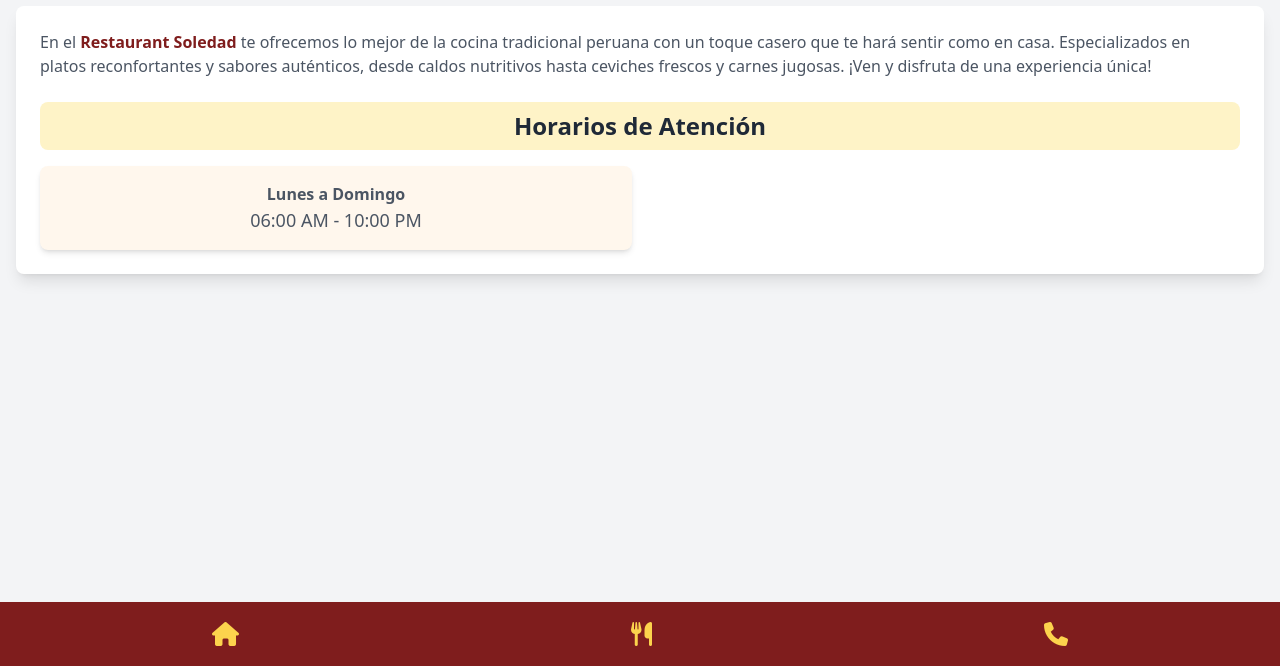
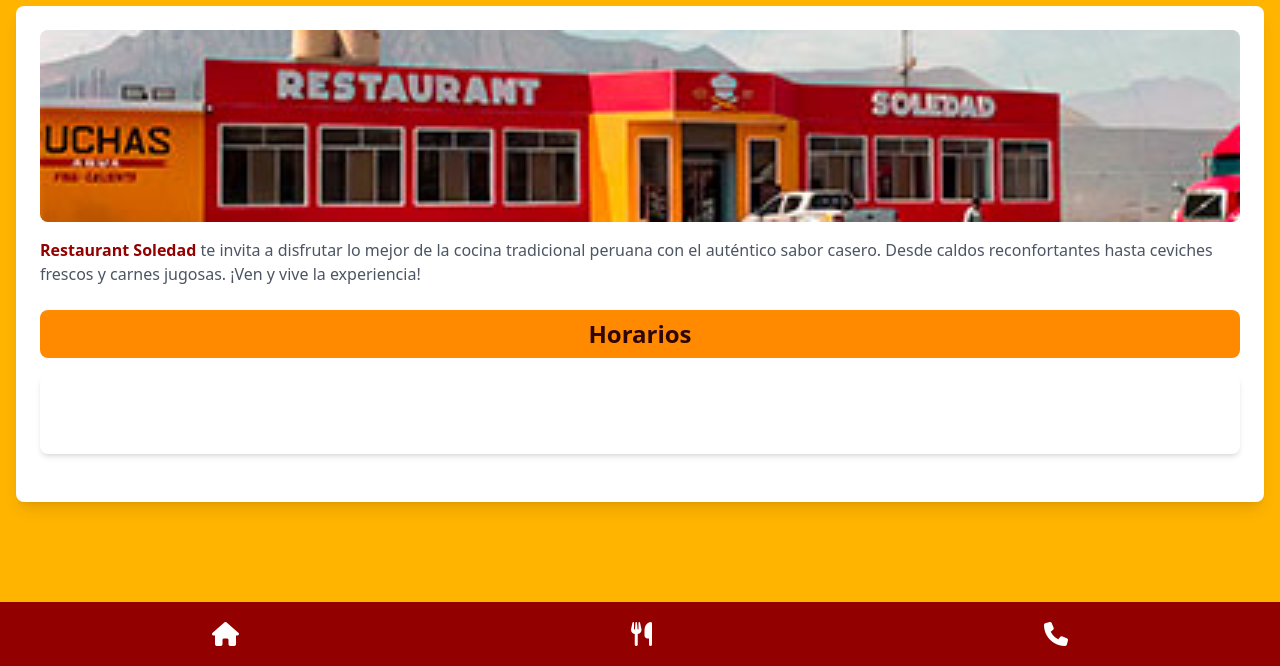
Before and after one commit to Manguitopmd/carta_plan_basico, a plain HTML site: page index.html in a window 1280 px wide. Shown: the part 134-800 px from the top of the page. Drawn offline with nearby package versions, Linux system fonts and the light colour scheme.

Commit message:
Add files via upload

```diff
--- a/inicio.html
+++ b/inicio.html
@@ -1,13 +1,12 @@
 <section id="inicio" class="p-4">
-    <h2 class="text-3xl font-bold mb-6 text-center">Bienvenido</h2>
+    <h2 class="text-3xl font-bold mb-6 text-center">Bienvenidos a Restaurant Soledad</h2>
     <div class="card-bg rounded-lg shadow-lg p-6 animate-slide-up">
-        <p class="mb-4">En el <span class="font-bold" style="color: var(--header-bg);">Restaurant Soledad</span> te ofrecemos lo mejor de la cocina tradicional peruana con un toque casero que te hará sentir como en casa. Especializados en platos reconfortantes y sabores auténticos, desde caldos nutritivos hasta ceviches frescos y carnes jugosas. ¡Ven y disfruta de una experiencia única!</p>
-        <h3 class="text-2xl font-semibold mt-6 mb-4 text-center highlight-bg p-2 rounded-lg">Horarios de Atención</h3>
-        <div class="grid grid-cols-1 sm:grid-cols-2 gap-4 text-center">
-            <div class="bg-orange-50 p-4 rounded-lg shadow-md">
-                <p class="font-bold">Lunes a Domingo</p>
-                <p class="text-lg">06:00 AM - 10:00 PM</p>
-            </div>
+        <img src="assets/local.jpg" alt="Restaurante Soledad" class="w-full h-48 object-cover rounded-lg mb-4">
+        <p class="mb-4"><span class="font-bold" style="color: var(--header-bg);">Restaurant Soledad</span> te invita a disfrutar lo mejor de la cocina tradicional peruana con el auténtico sabor casero. Desde caldos reconfortantes hasta ceviches frescos y carnes jugosas. ¡Ven y vive la experiencia!</p>
+        <h3 class="text-2xl font-semibold mt-6 mb-4 text-center highlight-bg p-2 rounded-lg">Horarios</h3>
+        <div class="button2-bg p-4 rounded-lg shadow-md text-center mb-6">
+            <p class="text-accent">Lunes a Domingo</p>
+            <p class="text-accent">06:00 AM - 10:00 PM</p>
         </div>
     </div>
 </section>
--- a/styles.css
+++ b/styles.css
@@ -1,19 +1,19 @@
 /* Variables de color personalizables */
 :root {
-    --primary-bg: #f3f4f6; /* Fondo principal (bg-gray-100) */
-    --header-bg: #7f1d1d; /* Fondo del header y footer (bg-red-900) */
-    --text-primary: #1f2937; /* Texto principal (text-gray-800) */
+    --primary-bg: #FFB400; /* Fondo principal (bg-gray-100) */
+    --secundary-bg: #900000; /* Fondo principal (bg-red-100) */
+    --header-bg: #930000; /* Fondo del header y footer (bg-red-900) */
+    --text-primary: #2E0606; /* Texto principal (text-gray-800) */
     --text-secondary: #4b5563; /* Texto secundario (text-gray-700) */
-    --text-accent: #fcd34d; /* Texto de acento (text-amber-300) */
+    --text-accent: #FFf; /* Texto de acento (text-amber-300) */
     --button-bg: #f97316; /* Fondo de botones "Ver más" (bg-orange-500) */
     --button-hover: #ea580c; /* Hover de botones "Ver más" (bg-orange-600) */
     --price-text: #ea580c; /* Texto de precios (text-orange-600) */
     --card-bg: #ffffff; /* Fondo de tarjetas (bg-white) */
     --whatsapp-bg: #16a34a; /* Fondo de WhatsApp (bg-green-600) */
     --whatsapp-hover: #15803d; /* Hover de WhatsApp (bg-green-700) */
-    --highlight-bg: #fef3c7; /* Fondo de destaque (bg-amber-100) */
+    --highlight-bg: #FF8A00; /* Fondo de destaque (bg-amber-100) */
     --map-button-bg: #3b82f6; /* Fondo del botón de mapa (bg-blue-500) */
-    --map-button-hover: #2563eb; /* Hover del botón de mapa (bg-blue-600) */
 }
 
 /* Aplicar variables */
```
